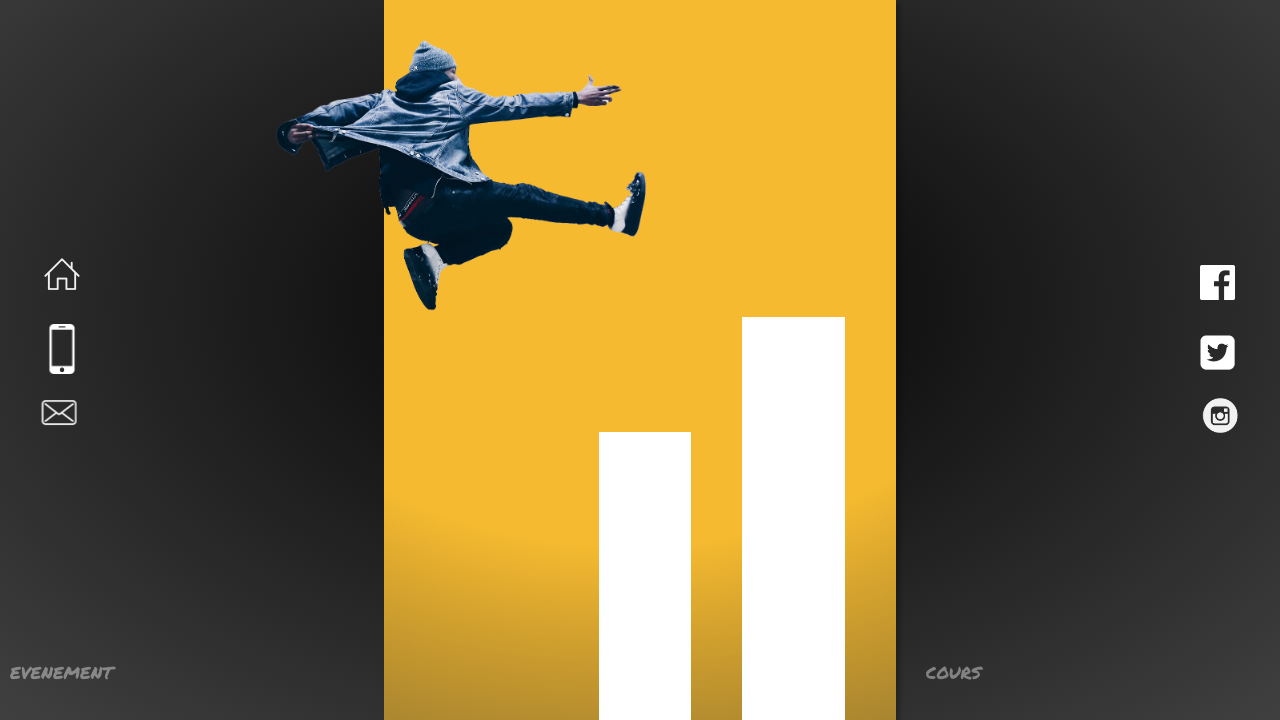
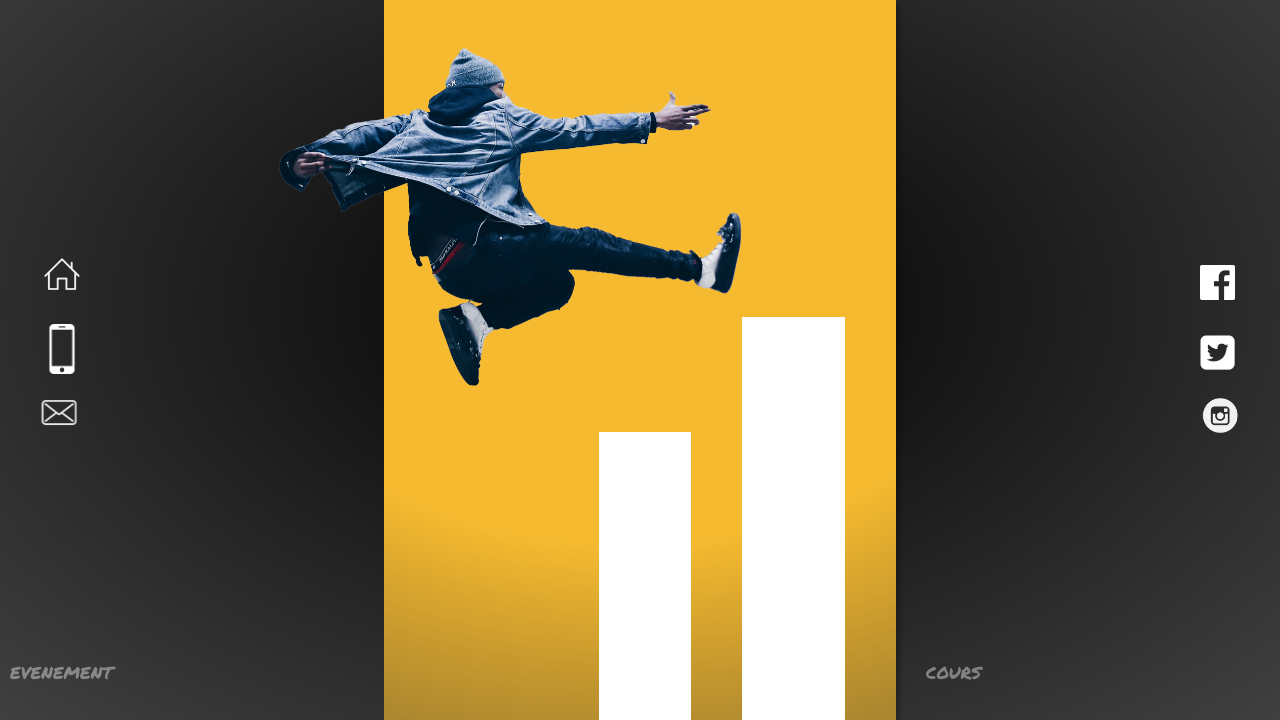
Before and after one commit to randji/sodance, a PHP site: page /home.html in a window 1280 px wide. Shown: the part 80-800 px from the top of the page. Run offline with PHP 8.4, Linux system fonts and the light colour scheme.

Commit message:
creation fichier media queries

```diff
--- /dev/null
+++ b/css/mediaqueries.css
@@ -0,0 +1,4 @@
+@media screen and (min-width: 700px ) {
+    .perso2{
+        width: 500px;
+    }
--- a/home.html
+++ b/home.html
@@ -8,6 +8,7 @@
 <link rel="preconnect" href="https://fonts.gstatic.com" crossorigin>
 <link href="https://fonts.googleapis.com/css2?family=Permanent+Marker&display=swap" rel="stylesheet">
 <link rel="stylesheet" href="css/style.css">
+<link rel="stylesheet" href="css/mediaqueries.css">
 <link rel="stylesheet" href="css/keyframe.css">
     <title>SO DANCE</title>
 </head>
```
Also changed, not shown: IMG/fond_evenement.jpg (added), css/style.css (line endings or trailing spaces).
